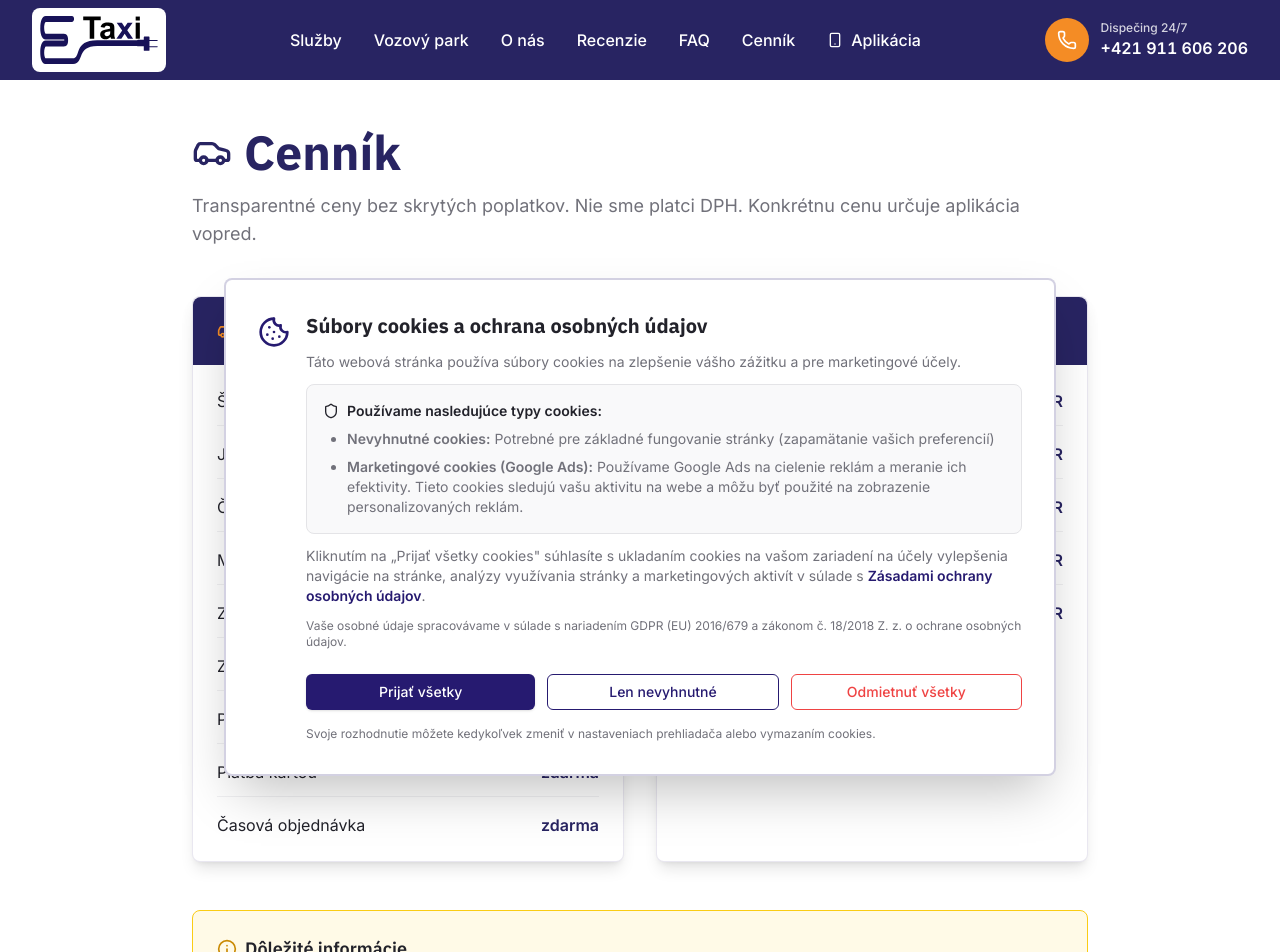
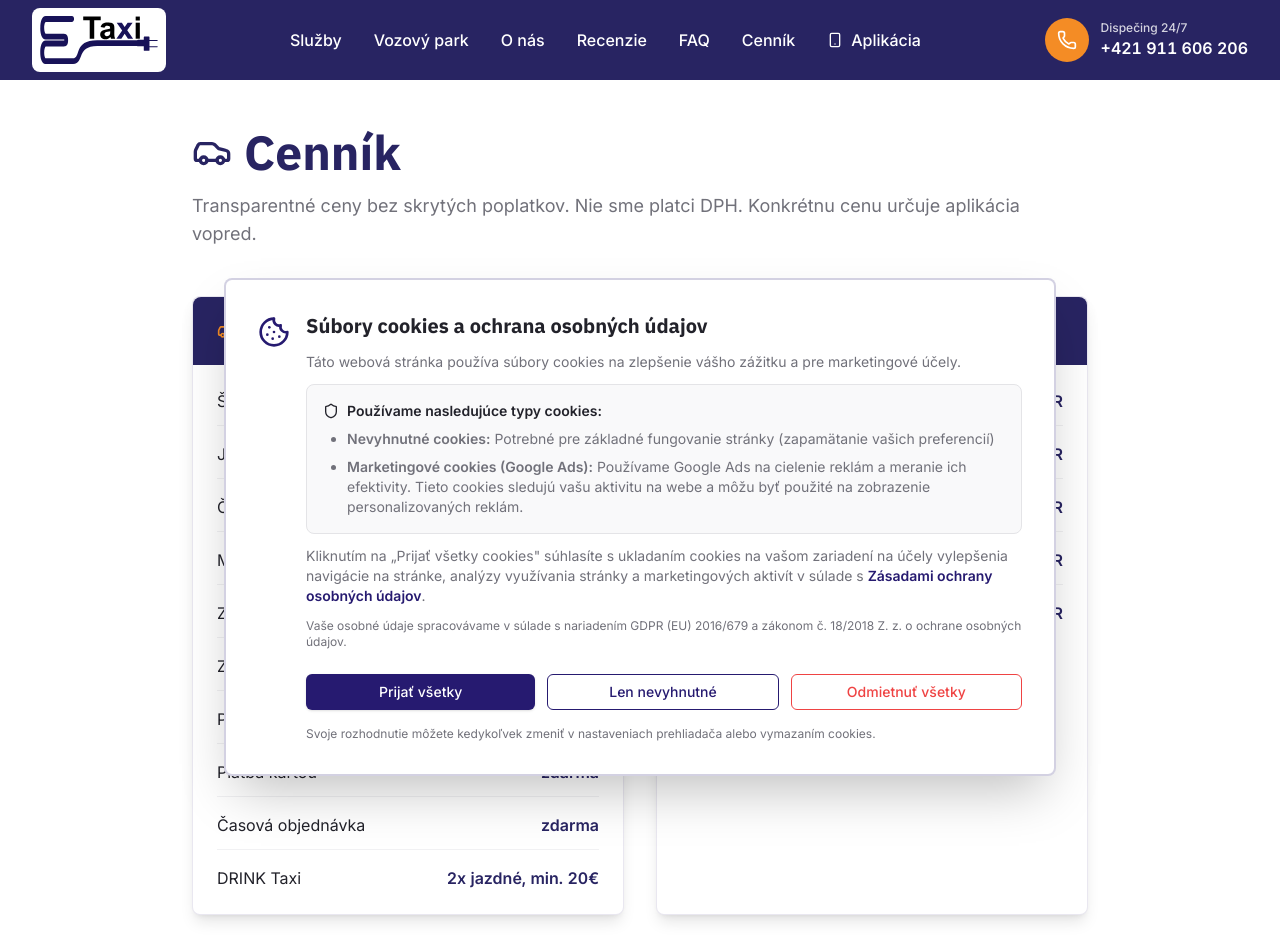
Before and after one commit to peterbejcek/sg-5ee718f3-49be-42fb-857b-8ae5c6e22001-1777794411, a Next.js app: page /cennik in a window 1280 px wide. Shown: the top 952 px of the page. Built offline with nearby package versions, Linux system fonts and the light colour scheme.

Commit message:
feat(pricing): add drink taxi to base price list

```diff
--- a/src/data/pricing.ts
+++ b/src/data/pricing.ts
@@ -11,7 +11,8 @@ export const pricingData = {
     { label: "Znečistenie zvratkami", price: "150 €" },
     { label: "Príplatok za domáce zviera", price: "2 €" },
     { label: "Platba kartou", price: "zdarma" },
-    { label: "Časová objednávka", price: "zdarma" }
+    { label: "Časová objednávka", price: "zdarma" },
+    { label: "DRINK Taxi", price: "2x jazdné, min. 20€" }
   ],
   transfers: [
     { destination: "Košice - Letisko Košice", price: "od 15 EUR" },
```
